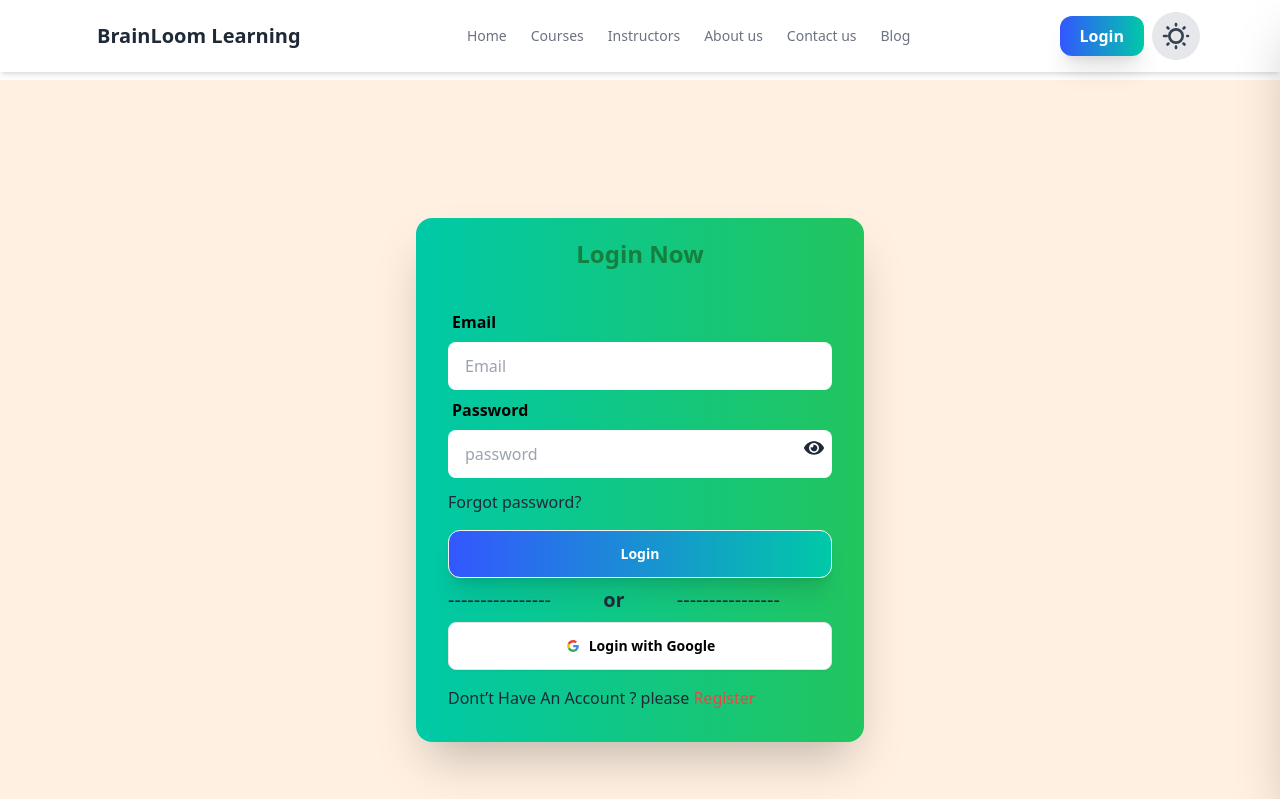
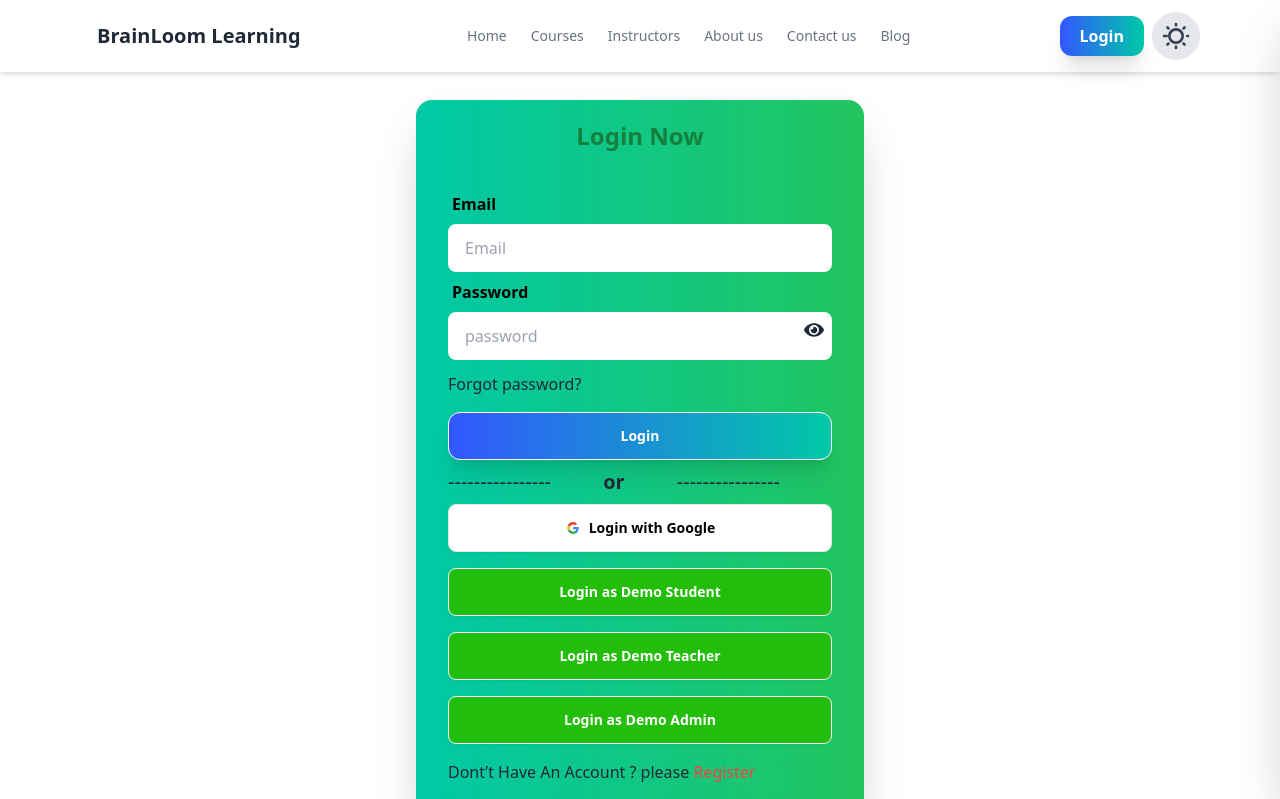
Before and after one commit to Ariful3031/my-simple-projects-setup, a React (Vite) app: page /login in a window 1280 px wide. Shown: the top 799 px of the page. Built offline with nearby package versions, Linux system fonts and the light colour scheme; no server answers.

Commit message:
update demo login

```diff
--- a/src/components/Shared/Navbar/Navbar.jsx
+++ b/src/components/Shared/Navbar/Navbar.jsx
@@ -6,6 +6,7 @@ import { button } from 'framer-motion/client';
 import useCurrentUser from '../../hooks/useCurrentUser';
 import useCurrentRole from '../../hooks/useCurrentRole';
 import useDatabaseCurrentUser from '../../hooks/useDatabaseCurrentUser';
+import { toast } from 'react-toastify';
 
 
 function Navbar() {
@@ -50,6 +51,17 @@ function Navbar() {
     }, [isDarkMode]);
 
     const currentDatabaseUser = useDatabaseCurrentUser();
+
+    const handleLogout = async () => {
+        try {
+            await logOutUser();
+            toast.success("Logged out successfully");
+            navigate("/login");
+            setOpenImageModal(false)
+        } catch (err) {
+            toast.error("Logout failed");
+        }
+    };
 
 
     return (
@@ -146,7 +158,8 @@ function Navbar() {
 
                                     <button onClick={handleDashboard}>Dashboadrd</button>
                                     <br />
-                                    <button onClick={() => logOutUser()}>Logout</button>
+                                    {/* <button onClick={() => logOutUser()}>Logout</button> */}
+                                    <button onClick={handleLogout}>Logout</button>
 
                                 </div>
                             )
--- a/src/components/pages/Login/Login.jsx
+++ b/src/components/pages/Login/Login.jsx
@@ -35,10 +35,69 @@ const Login = () => {
 
     }
 
+    // demo student
+    const handleDemoStudentLogin = () => {
+        const demoEmail = import.meta.env.VITE_DEMO_STUDENT
+        const demoPassword = import.meta.env.VITE_DEMO_PASSWORD
+
+        signInUser(demoEmail, demoPassword)
+            .then(result => {
+                // console.log(result.user)
+                toast.success("login success")
+                navigate(`${location.state ? location.state : "/"}`)
+
+            })
+            .catch(error => {
+
+                toast.error(error.message || "Something went wrong!");
+
+            })
+    }
+
+    // Demo teacher
+
+    const handleDemoTeacherLogin = () => {
+        const demoEmail = import.meta.env.VITE_DEMO_TEACHER
+        const demoPassword = import.meta.env.VITE_DEMO_PASSWORD
+
+        signInUser(demoEmail, demoPassword)
+            .then(result => {
+                // console.log(result.user)
+                toast.success("login success")
+                navigate(`${location.state ? location.state : "/"}`)
+
+            })
+            .catch(error => {
+
+                toast.error(error.message || "Something went wrong!");
+
+            })
+    }
+
+    // demo admin
+    const handleDemoAdminLogin = () => {
+        const demoEmail = import.meta.env.VITE_DEMO_ADMIN
+        const demoPassword = import.meta.env.VITE_DEMO_PASSWORD
+
+        signInUser(demoEmail, demoPassword)
+            .then(result => {
+                // console.log(result.user)
+                toast.success("login success")
+                navigate(`${location.state ? location.state : "/"}`)
+
+            })
+            .catch(error => {
+
+                toast.error(error.message || "Something went wrong!");
+
+            })
+    }
+
+
 
 
     return (
-        <div className='bg-[#FFF0E1] w-full mx-auto h-screen my-auto flex justify-center items-center'>
+        <div className='md:py-5 w-full mx-auto  my-auto flex justify-center items-center'>
             <div className="card bg-gradient w-full mx-auto  max-w-md shrink-0 shadow-2xl">
                 <h1 className='text-2xl text-[#15803D] dark:text-white font-semibold text-center mt-5'>Login Now</h1>
                 <div className="card-body">
@@ -86,6 +145,31 @@ const Login = () => {
                     {/* Google */}
                     <GoogleLogin></GoogleLogin>
 
+                    {/* demo Studentt button */}
+                    <button
+                        type="button"
+                        onClick={handleDemoStudentLogin}
+                        className="btn w-full bg-[#23BE0A] hover:bg-[#1FA501] rounded-lg text-white font-semibold mt-2"
+                    >
+                        Login as Demo Student
+                    </button>
+                    {/* demo teacher button */}
+                    <button
+                        type="button"
+                        onClick={handleDemoTeacherLogin}
+                        className="btn w-full bg-[#23BE0A] hover:bg-[#1FA501] rounded-lg text-white font-semibold mt-2"
+                    >
+                        Login as Demo Teacher
+                    </button>
+                    {/* demo Admin button */}
+                    <button
+                        type="button"
+                        onClick={handleDemoAdminLogin}
+                        className="btn w-full bg-[#23BE0A] hover:bg-[#1FA501] rounded-lg text-white font-semibold mt-2"
+                    >
+                        Login as Demo Admin
+                    </button>
+
                     <p className='mt-2'> Dont’t Have An Account ? please <Link className='cursor-pointer hover:underline text-red-500' to='/register'>Register</Link> </p>
                 </div>
             </div>
--- a/src/components/pages/Register/Register.jsx
+++ b/src/components/pages/Register/Register.jsx
@@ -58,7 +58,7 @@ const Register = () => {
     }
 
     return (
-        <div className='bg-[#FFF0E1] w-full mx-auto h-screen my-auto flex justify-center items-center'>
+        <div className='md:py-5 w-full mx-auto my-auto flex justify-center items-center'>
             <div className=" card bg-gradient w-full mx-auto max-w-md shrink-0 shadow-2xl">
                 <h1 className='text-2xl text-[#15803D] dark:text-white font-semibold text-center mt-5'>Register Now</h1>
                 <div className="card-body">
--- a/src/context/AuthProvider/AuthProvider.jsx
+++ b/src/context/AuthProvider/AuthProvider.jsx
@@ -2,6 +2,7 @@ import { createUserWithEmailAndPassword, GoogleAuthProvider, onAuthStateChanged,
 import { AuthContext } from "../AuthContext/AuthContext";
 import { useEffect, useState } from "react";
 import auth from "../../firebase/firebase.config";
+import { toast } from "react-toastify";
 // import { toast } from "react-toastify";
 // import { useRegisterUserMutation } from "../../redux/api/authApi";
 // import { useLocation, useNavigate } from "react-router";
--- a/src/routes/AdminRoute.jsx
+++ b/src/routes/AdminRoute.jsx
@@ -1,5 +1,5 @@
 import React, { useContext, useEffect } from 'react'
-import useCurrentRole from '../components/hooks/useCurrentRole'
+import useCurrentRole from '../Components/hooks/useCurrentRole'
 import { AuthContext } from '../context/AuthContext/AuthContext';
 import Loading from '../components/pages/Loading/Loading';
 import { toast } from 'react-toastify';
```
